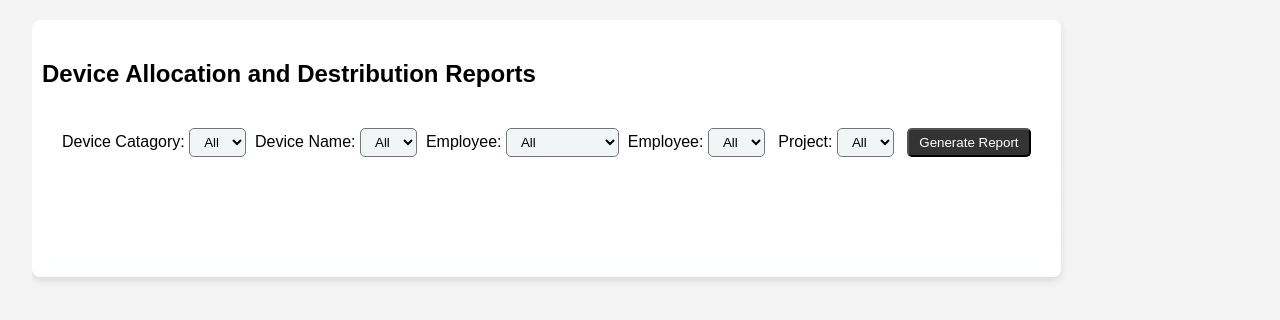
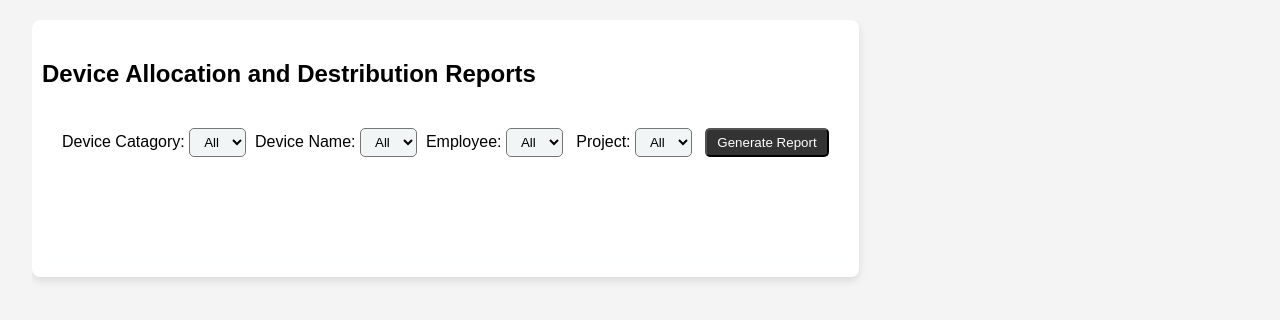
Before and after one commit to nishshanka123/B9IS123_2324_TMD2_20024471_Nishshanka, a Flask app: template flaskr/templates/generate-reports.html in a window 1280 px wide. Shown: the part 138-458 px from the top of the page. Run offline with Flask 3, Linux system fonts and the light colour scheme; the template is opened without the code that fills it, so the values that code supplies are empty; parts of the project's set-up code (start-up, migrations or seed data) failed here and were passed over.

Commit message:
remove hardcoded select box for Employee in reporting

```diff
--- a/flaskr/templates/generate-reports.html
+++ b/flaskr/templates/generate-reports.html
@@ -29,16 +29,10 @@
                             <option value="{{ device_name }}">{{ device_name }}</option>
                             {% endfor %}
                         </select>&nbsp;
+
                         <label for="employee">Employee:</label>
                         <select id="employee" class="search-data" name="employee" optional>
                             <option value="0">All</option>
-                            <option value="1">Employee 1</option>
-                            <option value="2">Employee 2</option>
-                            <option value="3">Employee 3</option>
-                        </select>&nbsp;
-                        <label for="employee">Employee:</label>
-                        <select id="employee" class="search-data" name="employee" optional>
-                            <option value="all">All</option>
                             {% for employee in employee %}
                             <option value="{{ employee.id }}">{{ employee.name }}</option>
                             {% endfor %}
@@ -46,7 +40,7 @@
                         </select>&nbsp;
                         <label for="project">Project:</label>
                         <select id="project" class="search-data" name="project" optional>
-                            <option value="all">All</option>
+                            <option value="0">All</option>
                             {% for project in projects %}
                             <option value="{{ project.id }}">{{ project.name }}</option>
                             {% endfor %}
```
